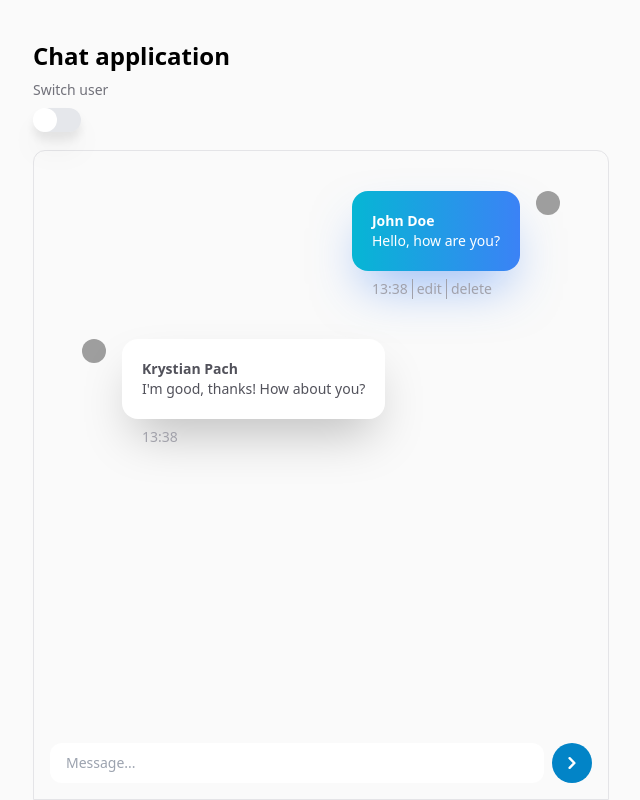
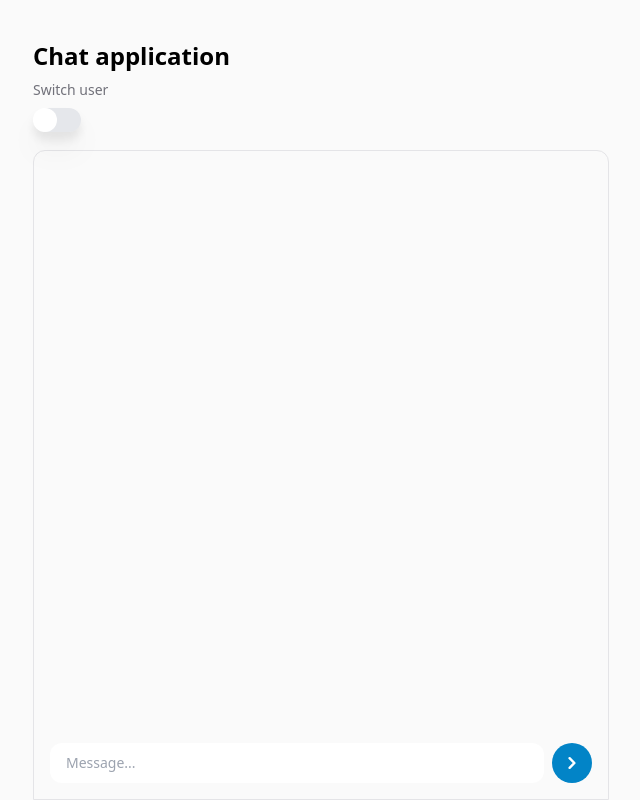
Before and after one commit to schriker/codegate-task, a React (Create React App) app: page / in a window 1280 px wide. Shown: the whole page, without its empty margins (319-959 px from the left). Built offline with nearby package versions, Linux system fonts and the light colour scheme; grey boxes are pictures that could not be loaded.

Commit message:
Message delete and submit action

```diff
--- a/package.json
+++ b/package.json
@@ -19,7 +19,8 @@
     "react-dom": "^18.0.0",
     "react-redux": "^7.2.8",
     "react-scripts": "5.0.0",
-    "typescript": "^4.6.3"
+    "typescript": "^4.6.3",
+    "uuid": "^8.3.2"
   },
   "scripts": {
     "start": "react-scripts start",
@@ -43,6 +44,7 @@
     ]
   },
   "devDependencies": {
+    "@types/uuid": "^8.3.4",
     "autoprefixer": "^10.4.4",
     "postcss": "^8.4.12",
     "tailwindcss": "^3.0.23"
--- a/src/features/messages/Message.tsx
+++ b/src/features/messages/Message.tsx
@@ -21,7 +21,7 @@ function Message({
       <MessagePhoto src={author.photo} author={author.name} isOwner={isOwner} />
       <div>
         <MessageContent isOwner={isOwner} author={author.name} text={text} />
-        <MessageDetails isOwner={isOwner} timestamp={timestamp} />
+        <MessageDetails isOwner={isOwner} timestamp={timestamp} id={id} />
       </div>
     </div>
   ) : null;
--- a/src/features/messages/MessageDetails.tsx
+++ b/src/features/messages/MessageDetails.tsx
@@ -1,14 +1,27 @@
 import dayjs from 'dayjs';
+import { useAppDispatch } from '../../hooks/useAppDispatch';
 import { MessageDetailsPropsType } from '../../types/messageDetails';
+import { deleteMessage } from './messagesSlice';
 
-function MessageDetails({ timestamp, isOwner }: MessageDetailsPropsType) {
+function MessageDetails({ timestamp, isOwner, id }: MessageDetailsPropsType) {
+  const dispatch = useAppDispatch();
+
+  const handleDelete = () => {
+    dispatch(deleteMessage(id));
+  };
+
   return (
     <div className="flex text-sm text-zinc-400 space-x-1 pl-5">
       <span>{dayjs(timestamp).format('HH:mm')}</span>
       {isOwner && (
         <>
           <button className="border-l border-zinc-400 pl-1">edit</button>
-          <button className="border-l border-zinc-400 pl-1">delete</button>
+          <button
+            className="border-l border-zinc-400 pl-1"
+            onClick={handleDelete}
+          >
+            delete
+          </button>
         </>
       )}
     </div>
--- a/src/features/messages/MessageInput.tsx
+++ b/src/features/messages/MessageInput.tsx
@@ -1,13 +1,45 @@
 import { ChevronRightIcon } from '@heroicons/react/solid';
+import { useState } from 'react';
+import { useAppDispatch } from '../../hooks/useAppDispatch';
+import { useAppSelector } from '../../hooks/useAppSelector';
+import { Message } from '../../types/message';
+import { selectCurrentUserId } from '../users/usersSlice';
+import { addMessage } from './messagesSlice';
+import { v4 as uuidv4 } from 'uuid';
 
 function MessageInput() {
+  const dispatch = useAppDispatch();
+  const [value, setValue] = useState('');
+  const currentUserId = useAppSelector(selectCurrentUserId);
+
+  const handleChange = (event: React.ChangeEvent<HTMLInputElement>) => {
+    setValue(event.target.value);
+  };
+
+  const handleSubmit = (event: React.FormEvent<HTMLFormElement>) => {
+    event.preventDefault();
+    if (value.trim().length === 0) return;
+
+    const message: Message = {
+      id: uuidv4(),
+      authorId: currentUserId,
+      timestamp: new Date().toUTCString(),
+      text: value,
+    };
+
+    dispatch(addMessage(message));
+    setValue('');
+  };
+
   return (
     <div className="p-4">
-      <form className="flex w-full">
+      <form className="flex w-full" onSubmit={handleSubmit}>
         <input
           className="rounded-xl px-4 text-sm flex-auto"
           type="text"
           placeholder="Message..."
+          value={value}
+          onChange={handleChange}
         />
         <button
           className="bg-sky-600 rounded-full w-10 h-10 ml-2 flex justify-center items-center"
--- a/src/features/messages/messagesData.ts
+++ /dev/null
@@ -1,16 +0,0 @@
-export const messages = [
-  {
-    id: 0,
-    author: 'Krystian Pach',
-    text: 'Hello, how are you?',
-    timestamp: 1648993100780,
-    authorId: 0,
-  },
-  {
-    id: 1,
-    author: 'John Doe',
-    text: "I'm good, thanks! How about you?",
-    timestamp: 1648993100780,
-    authorId: 1,
-  },
-];
--- a/src/features/messages/messagesSlice.tsx
+++ b/src/features/messages/messagesSlice.tsx
@@ -2,10 +2,9 @@ import { createSlice, PayloadAction } from '@reduxjs/toolkit';
 import { RootState } from '../../app/store';
 import { Message } from '../../types/message';
 import { MessagesState } from '../../types/messagesSlice';
-import { messages } from './messagesData';
 
 const initialState: MessagesState = {
-  data: messages,
+  data: [],
 };
 
 export const messagesSlice = createSlice({
@@ -15,7 +14,7 @@ export const messagesSlice = createSlice({
     addMessage: (state, action: PayloadAction<Message>) => {
       state.data.push(action.payload);
     },
-    deleteMessage: (state, action: PayloadAction<number>) => {
+    deleteMessage: (state, action: PayloadAction<string>) => {
       state.data = state.data.filter(
         (message) => message.id !== action.payload
       );
--- a/src/types/message.ts
+++ b/src/types/message.ts
@@ -1,7 +1,7 @@
 export interface Message {
-  id: number;
+  id: string;
   text: string;
-  timestamp: number;
+  timestamp: string;
   authorId: number;
 }
 
--- a/src/types/messageDetails.ts
+++ b/src/types/messageDetails.ts
@@ -1,4 +1,5 @@
 export type MessageDetailsPropsType = {
+  id: string;
   isOwner: boolean;
-  timestamp: number;
+  timestamp: string;
 };
```
Also changed, not shown: 1 other file (tests, documents, lock files or other folders).
